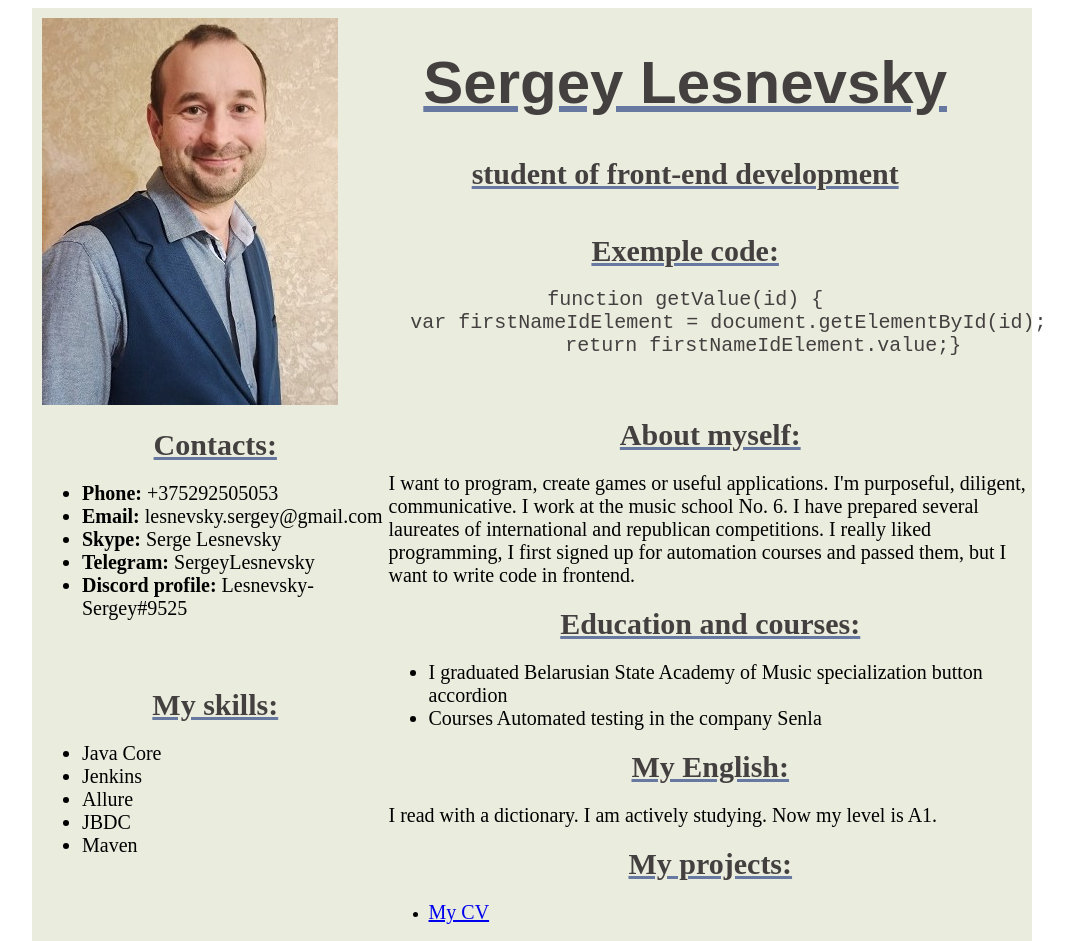
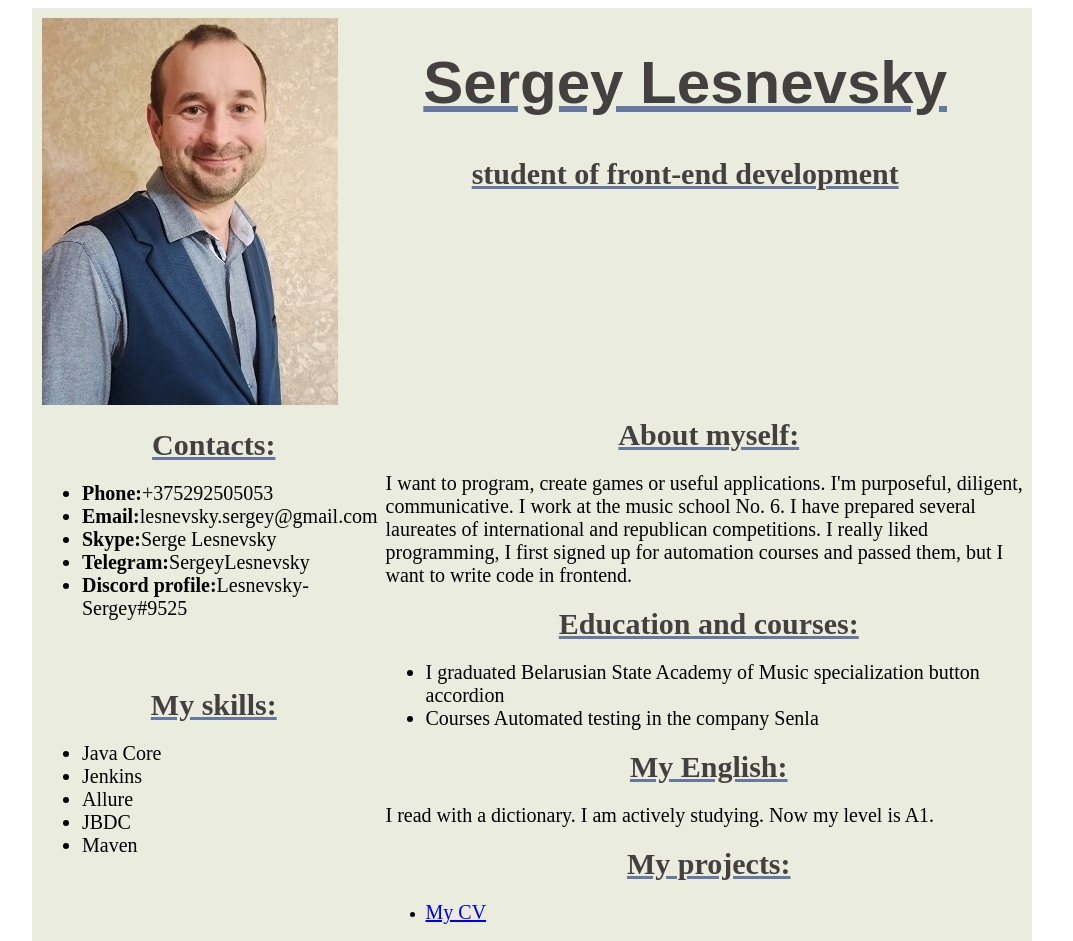
Before and after one commit to Sergey-Lesnevskiy/rsschool-cv, a plain HTML site: page index.html in a window 1280 px wide. Shown: the top 941 px of the page, without its empty margins (108-1181 px from the left). Drawn offline with Linux system fonts and the light colour scheme.

Commit message:
fix: whisple

```diff
--- a/index.html
+++ b/index.html
@@ -1,4 +1,3 @@
-
 <!DOCTYPE html>
 <html lang="en">
 <head>
@@ -20,12 +19,6 @@
           <h2>student of front-end development</h2>
         </div>
         <br>
-        <div>
-          <h2>Exemple code:</h2>
-          <pre>function getValue(id) {
-      var firstNameIdElement = document.getElementById(id);
-             return firstNameIdElement.value;}</pre>
-        </div>
       </div>
     </div>
   </header>
@@ -35,11 +28,11 @@
         <div class="text-size">
           <h2>Contacts:</h2>
           <ul class="text">
-            <li><b>Phone: </b>+375292505053</li>
-            <li><b>Email: </b>lesnevsky.sergey@gmail.com</li>
-            <li><b>Skype: </b>Serge Lesnevsky</li>
-            <li><b>Telegram: </b>SergeyLesnevsky</li>
-            <li><b>Discord profile: </b>Lesnevsky-Sergey#9525</li>
+            <li><b>Phone:</b>+375292505053</li>
+            <li><b>Email:</b>lesnevsky.sergey@gmail.com</li>
+            <li><b>Skype:</b>Serge Lesnevsky</li>
+            <li><b>Telegram:</b>SergeyLesnevsky</li>
+            <li><b>Discord profile:</b>Lesnevsky-Sergey#9525</li>
           </ul>
         </div>
         <div class="text-size">
@@ -85,7 +78,8 @@
             <h2> My projects:</h2>
             <ul>
               <li><a href="https://Sergey-Lesnevskiy.github.io/rsschool-cv/">
-                  <p class="text">My CV</p></a></li>
+                  <p class="text">My CV</p>
+                </a></li>
             </ul>
           </div>
         </div>
```
